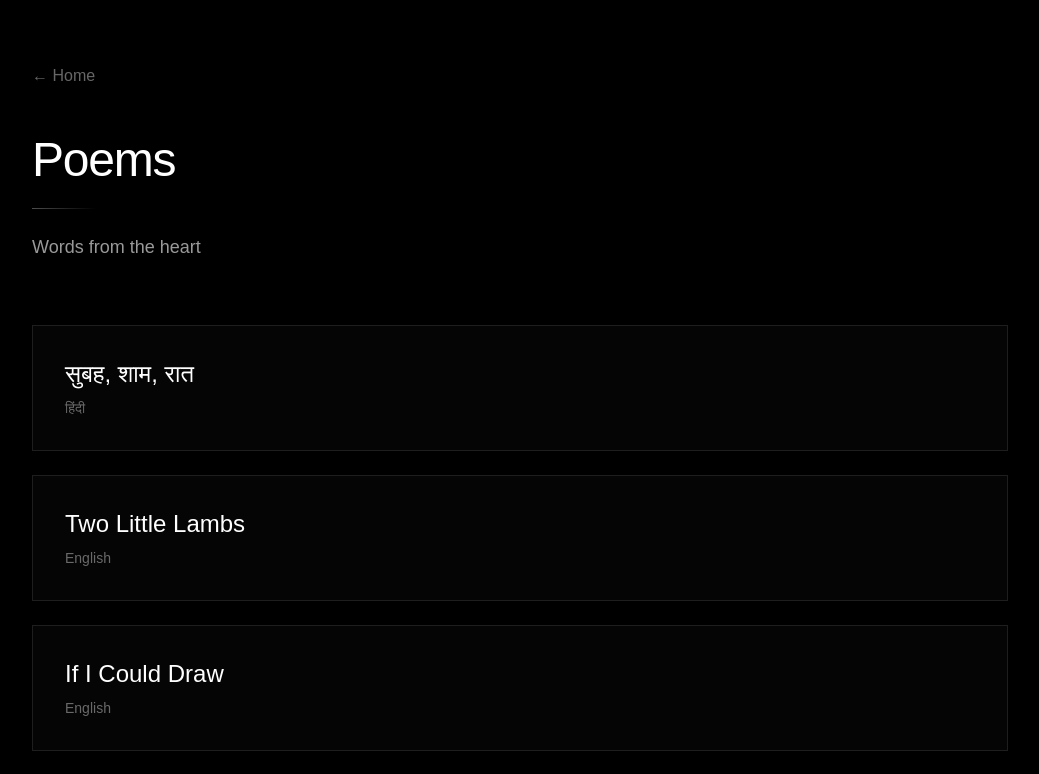
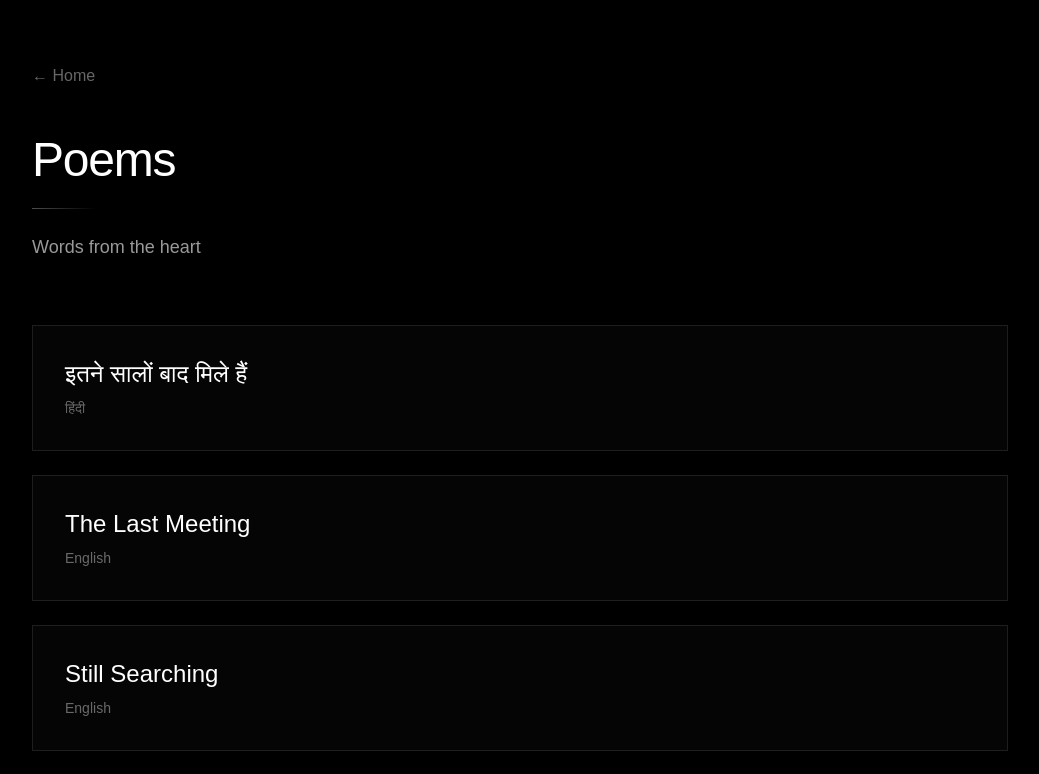
Before and after one commit to sumsur29/sumsur-portfolio, a Next.js app: page /poems in a window 1280 px wide. Shown: the top 774 px of the page, without its empty margins (120-1159 px from the left). Built offline with nearby package versions, Linux system fonts and the light colour scheme.

Commit message:
Reverse poem order - latest on top

```diff
--- a/app/poems/page.tsx
+++ b/app/poems/page.tsx
@@ -21,7 +21,7 @@ export default function PoemsPage() {
         </header>
 
         <div className="space-y-6">
-          {poems.map((poem) => (
+          {[...poems].reverse().map((poem) => (
             <Link
               key={poem.id}
               href={`/poems/${poem.id}`}
```
